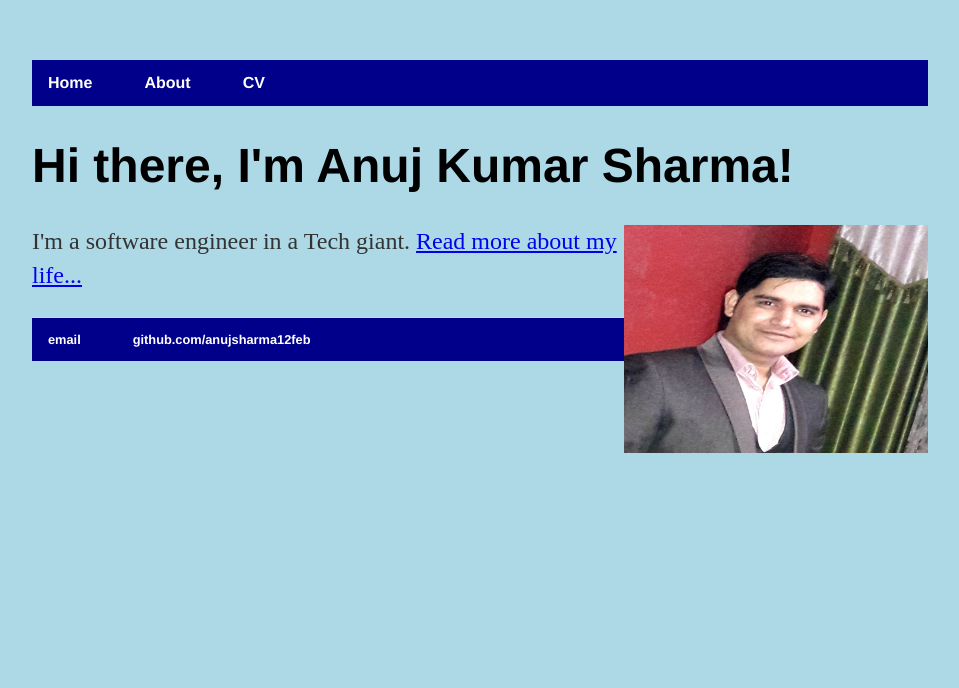
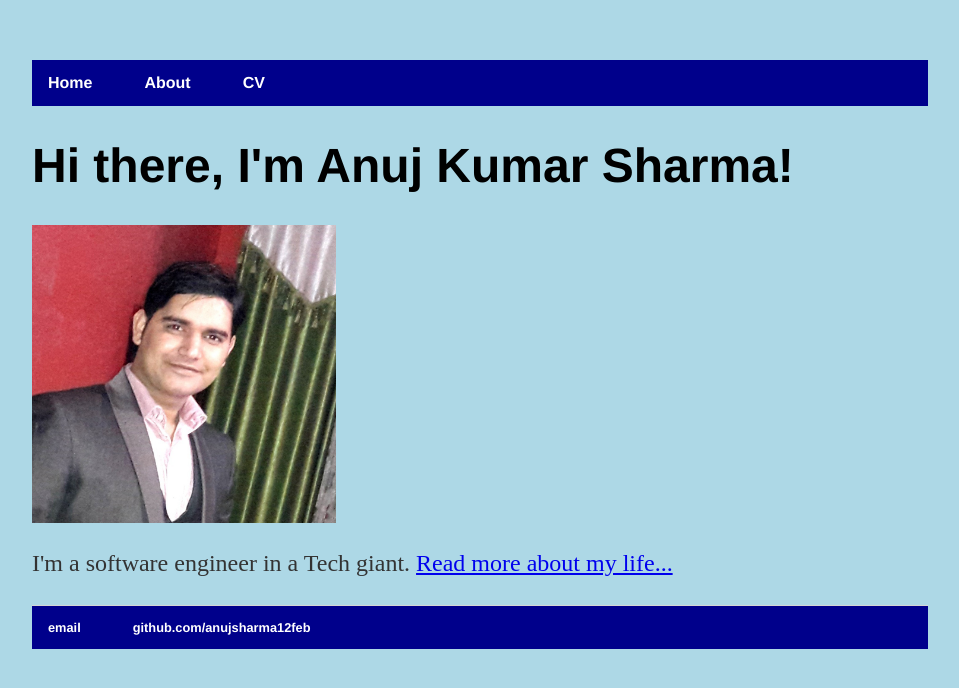
Before and after one commit to anujsharma12feb/anujsharma12feb.github.io, a Jekyll site: the page built from index.html, in a window 1280 px wide. Shown: the top 688 px of the page, without its empty margins (160-1119 px from the left). Built offline with Jekyll 4.4.1, drawn with Linux system fonts in a browser that asks for light colours.

Commit message:
Changing image alignment

```diff
--- a/index.html
+++ b/index.html
@@ -4,6 +4,6 @@ title: Anuj Kumar Sharma
 ---
                 <div class="blurb">
         		<h1>Hi there, I'm Anuj Kumar Sharma!</h1>
-        		<img src="/images/pic.jpeg" alt="Mountain View" align="right" style="width:304px;height:228px;">
+        		<img src="/images/pic.jpeg" alt="Pic" align="middle" style="width:304px;height:298px;">
 				<p>I'm a software engineer in a Tech giant. <a href="/about">Read more about my life...</a></p>
     		</div>
```
